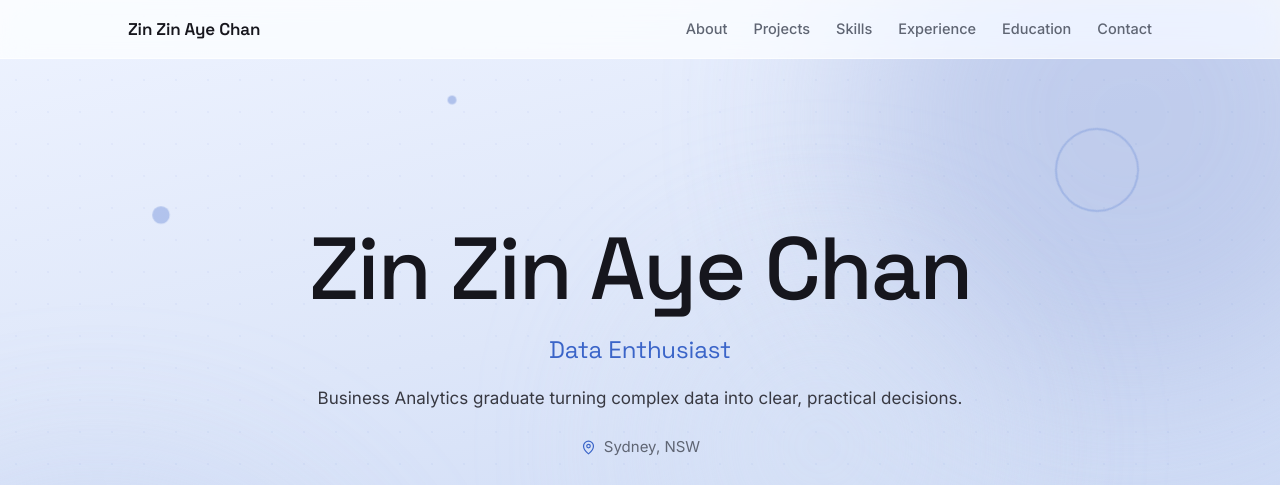
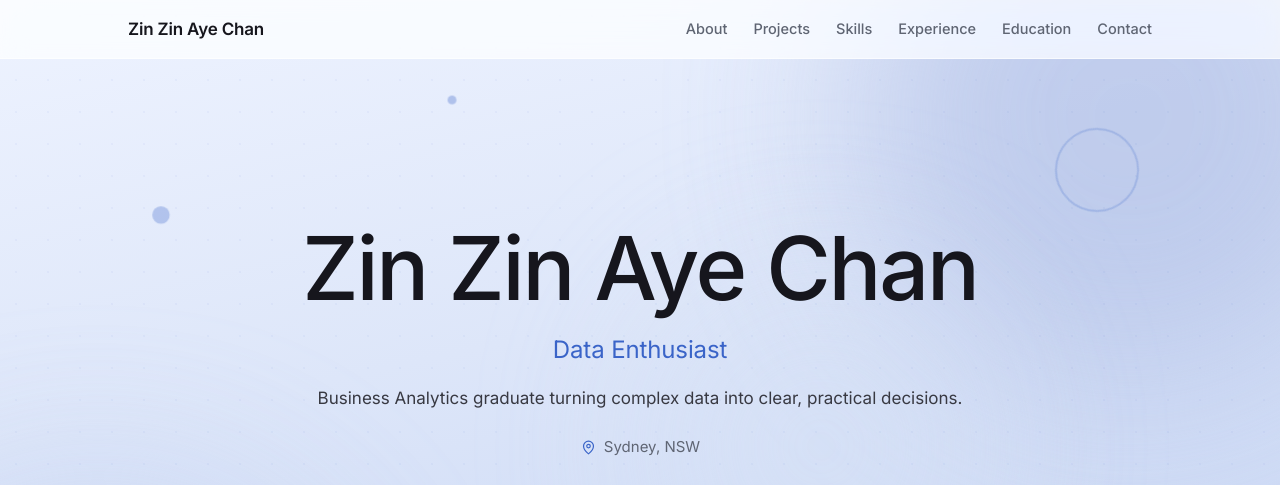
Before and after one commit to ZinZinAyeChan/zinzinayechan-portfolio-website, a plain HTML site: page index.html in a window 1280 px wide. Shown: the top 485 px of the page. Drawn offline with Linux system fonts and the light colour scheme.

Commit message:
Update index.html

```diff
--- a/index.html
+++ b/index.html
@@ -7,7 +7,7 @@
   <meta name="description" content="Portfolio of Zin Zin Aye Chan, a Sydney-based Commerce graduate specialising in Business Analytics and Accounting. Focused on turning data into clear insights using machine learning, visualisation, forecasting, SQL, and Excel." />
   <link rel="preconnect" href="https://fonts.googleapis.com" />
   <link rel="preconnect" href="https://fonts.gstatic.com" crossorigin />
-  <link href="https://fonts.googleapis.com/css2?family=Space+Grotesk:wght@400;500;600;700&family=Inter:wght@400;500;600&display=swap" rel="stylesheet" />
+  <link href="https://fonts.googleapis.com/css2?family=Manrope:wght@400;500;600;700&family=Inter:wght@400;500;600&display=swap" rel="stylesheet" />
   <link rel="stylesheet" href="styles.css" />
 </head>
 <body>
```
